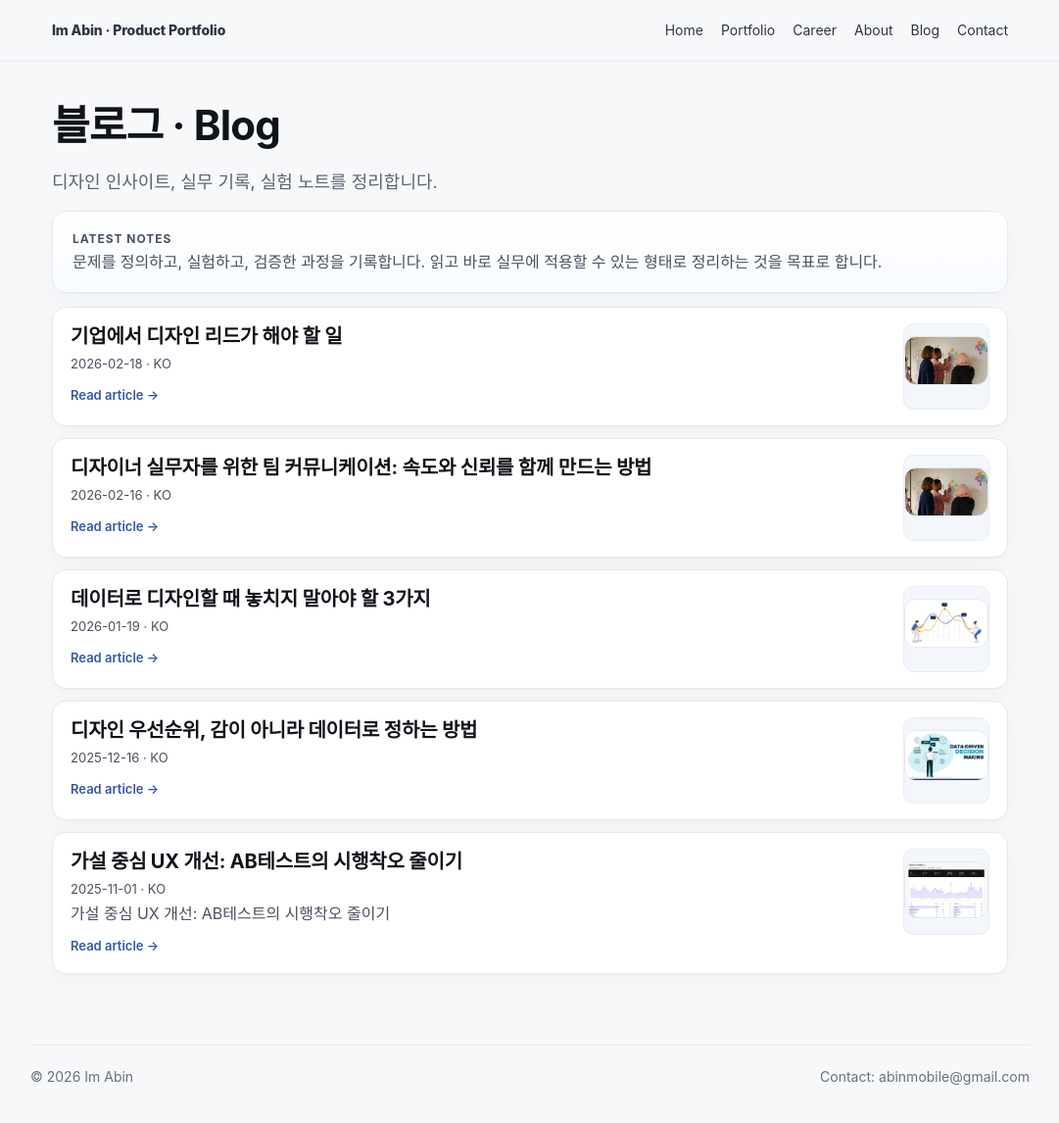
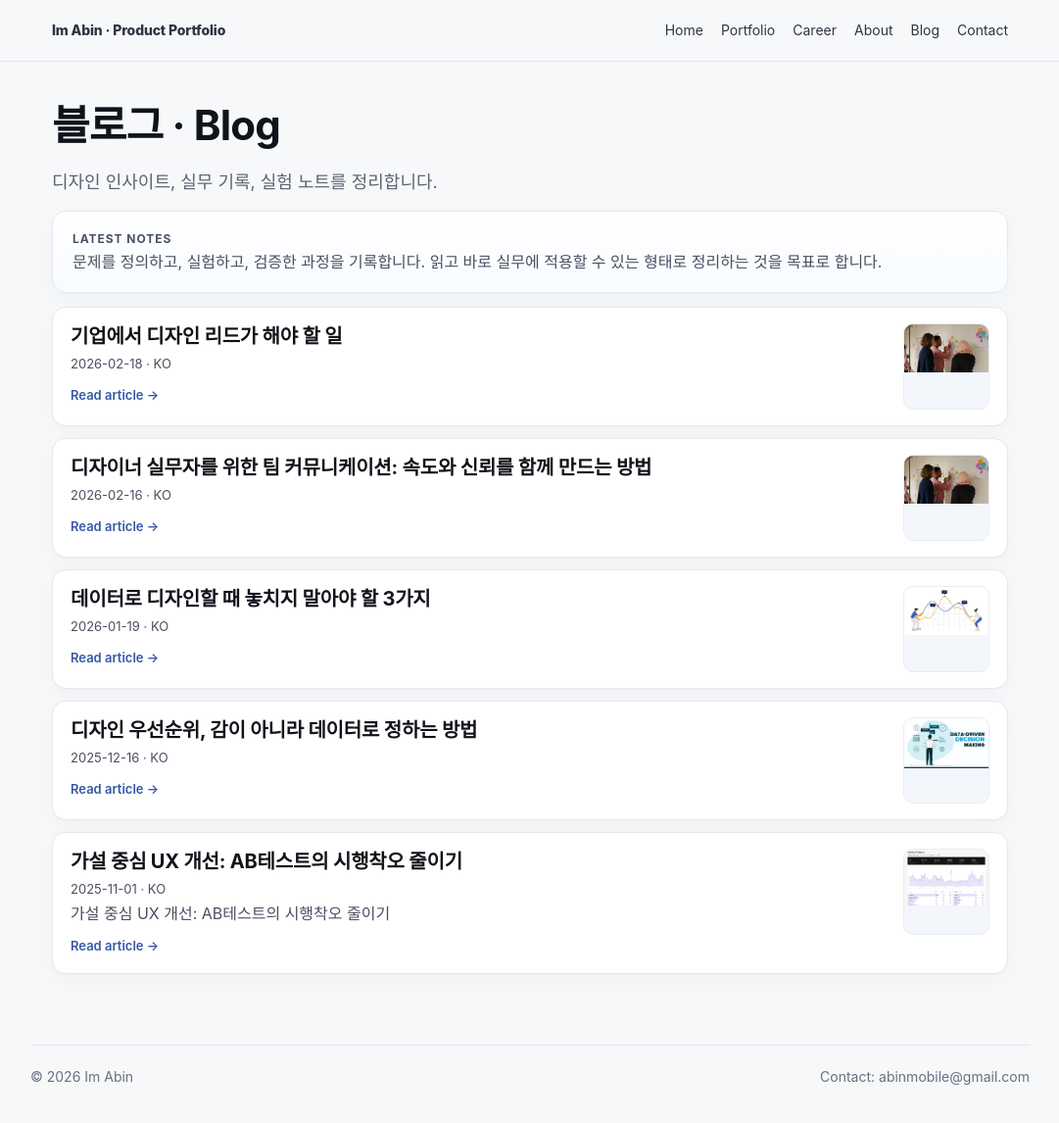
Before and after one commit to ima-bin/ima-bin.github.io, a Jekyll site: the page built from blog.md, in a window 1280 px wide and 1147 px high. Shown: the whole window at 98% size, without its empty margins (99-1180 px from the left). Built offline with Jekyll 4.4.1, drawn with Linux system fonts in a browser that asks for light colours.

Commit message:
Disable standalone thumbnail clicks and force full square cover

```diff
--- a/_layouts/default.html
+++ b/_layouts/default.html
@@ -68,7 +68,7 @@
       const nextBtn = document.getElementById('imgLightboxNext');
       if (!lightbox || !lightboxImg || !closeBtn || !prevBtn || !nextBtn) return;
 
-      const projectImages = Array.from(document.querySelectorAll('.section img'));
+      const projectImages = Array.from(document.querySelectorAll('.section img:not(.blog-thumb)'));
       let currentIndex = -1;
 
       function updateImage() {
--- a/assets/css/style.css
+++ b/assets/css/style.css
@@ -119,7 +119,16 @@ a:hover{text-decoration:underline}
 .blog-main{display:flex;align-items:flex-start;gap:14px}
 .blog-copy{min-width:0;flex:1}
 .blog-thumb-wrap{flex:0 0 88px;width:88px;height:88px;border:1px solid #e8edf5;border-radius:10px;overflow:hidden;background:#f3f6fb}
-.blog-thumb{display:block;width:100%;height:100%;object-fit:cover}
+.blog-thumb{
+  display:block;
+  width:100%;
+  height:100%;
+  object-fit:cover;
+  margin:0 !important;
+  border:0 !important;
+  border-radius:0 !important;
+  pointer-events:none;
+}
 .blog-link h3{margin:0 0 4px;font-size:20px;line-height:1.35;letter-spacing:-.01em}
 .blog-excerpt{margin:10px 0 0;color:#4b5364}
 .blog-read{display:inline-block;margin-top:10px;font-size:13px;font-weight:600;color:#3557a6}
```
